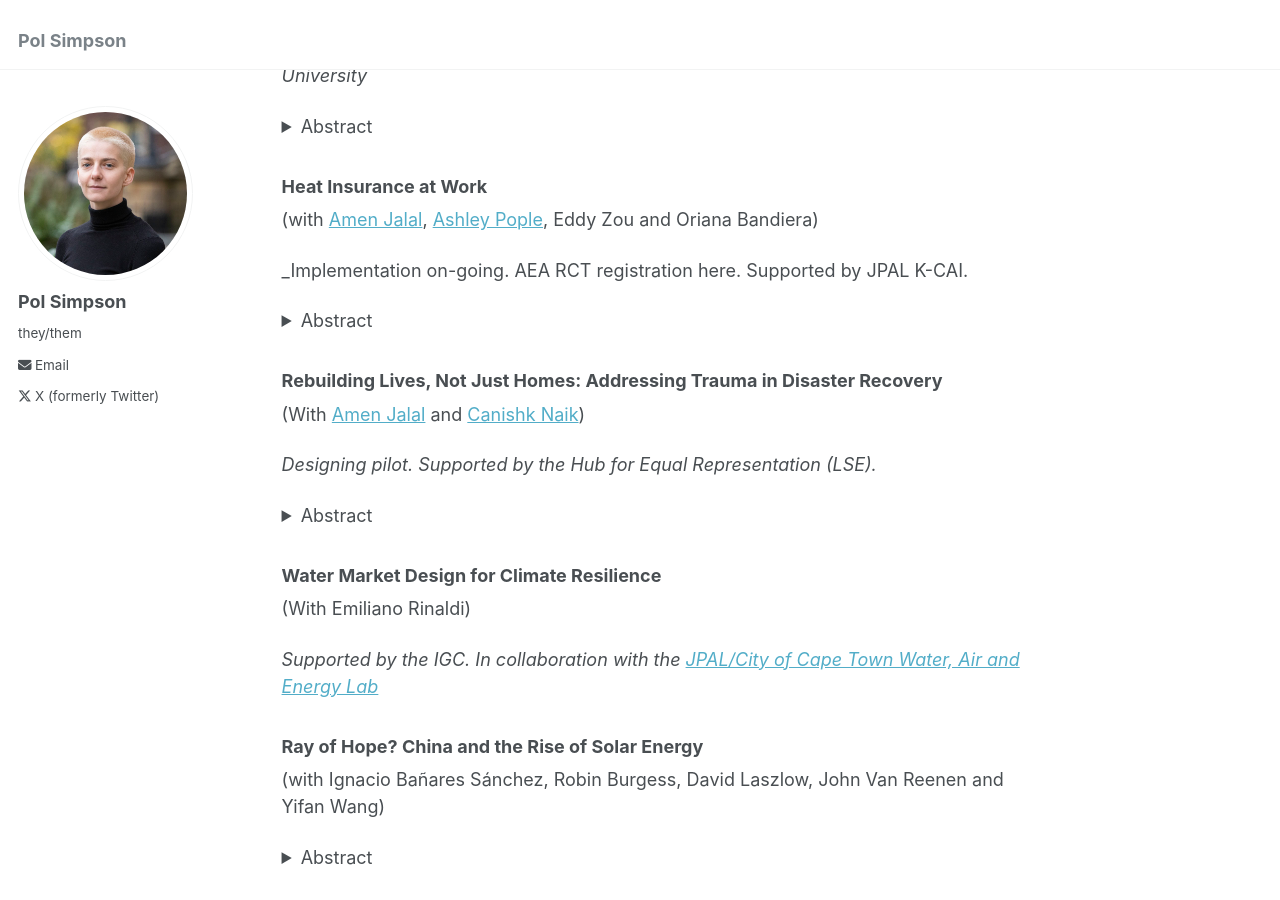
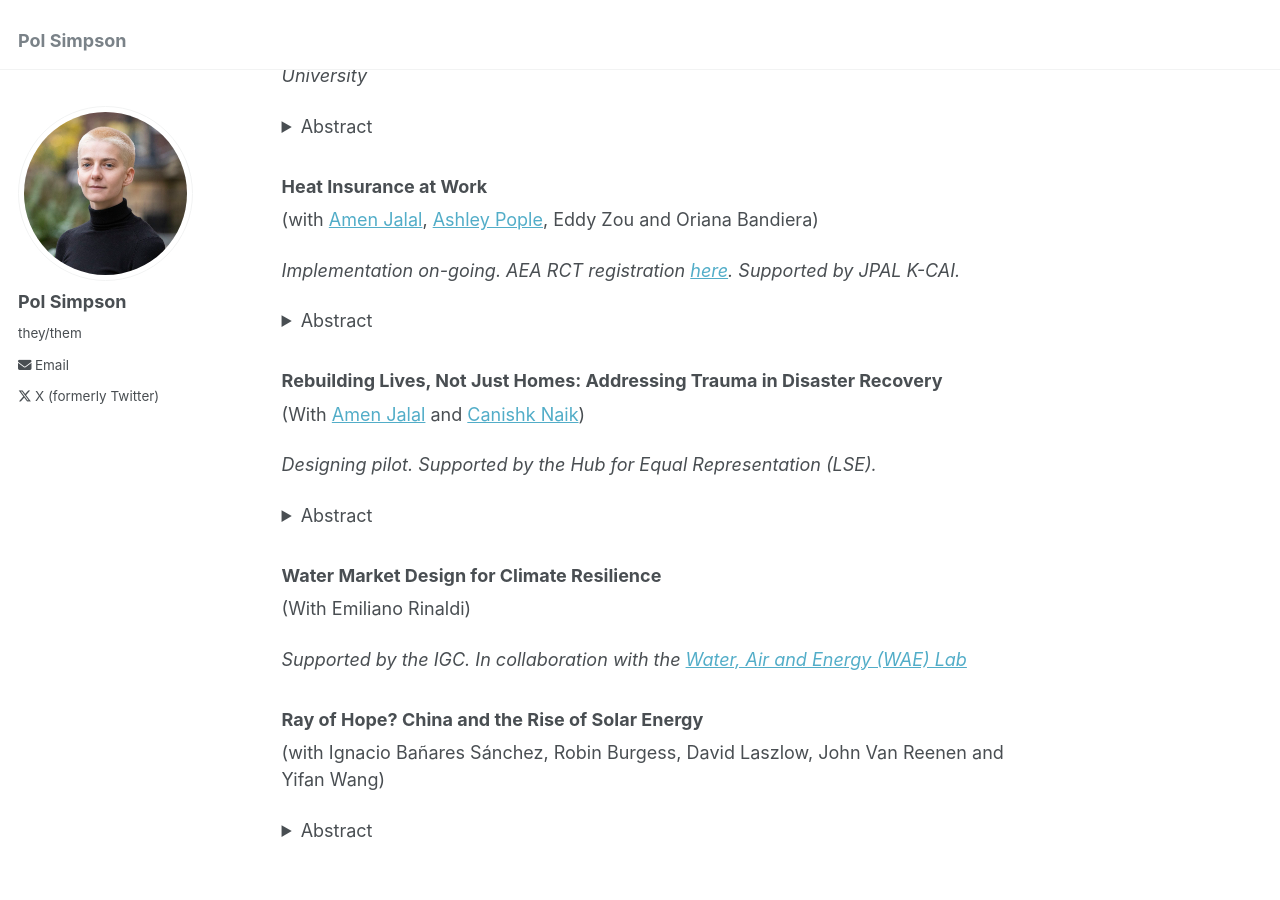
Before and after one commit to polsimpson/polsimpson.github.io, a Jekyll site: the page built from _pages/about.md, in a window 1280 px wide and 900 px high, scrolled down 666 px. Built offline with Jekyll 4.4.1, drawn with Linux system fonts in a browser that asks for light colours.

Commit message:
Update about.md

```diff
--- a/_pages/about.md
+++ b/_pages/about.md
@@ -33,7 +33,7 @@ Disaster response policies often focus on immediate relief or long-term reconstr
 
 (with [Amen Jalal](https://amenjalal.com), [Ashley Pople](https://www.ashleypople.com), Eddy Zou and Oriana Bandiera)
 
-_Implementation on-going. AEA RCT registration here. Supported by JPAL K-CAI.
+_Implementation on-going. AEA RCT registration [here](https://www.socialscienceregistry.org/trials/15728). Supported by JPAL K-CAI._
 
 <details>
   <summary>Abstract</summary>
@@ -57,7 +57,7 @@ _Designing pilot. Supported by the Hub for Equal Representation (LSE)._
 
 (With Emiliano Rinaldi)
 
-_Supported by the IGC. In collaboration with the [JPAL/City of Cape Town Water, Air and Energy Lab](https://www.povertyactionlab.org/page/water-air-and-energy-wae-lab-city-cape-town)_
+_Supported by the IGC. In collaboration with the [Water, Air and Energy (WAE) Lab](https://www.povertyactionlab.org/page/water-air-and-energy-wae-lab-city-cape-town)_
 
 ### Ray of Hope? China and the Rise of Solar Energy
 
```
